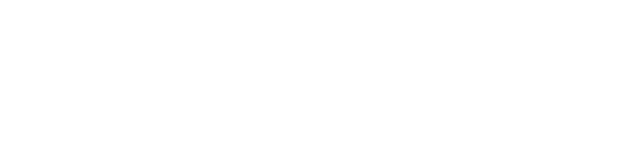
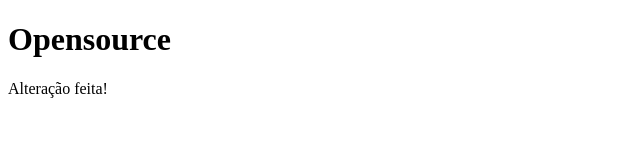
Before and after one commit to alankobayashi/projeto_opensource, a plain HTML site: page index.html in a window 1280 px wide. Shown: the whole page, without its empty margins (0-640 px from the left). Drawn offline with Linux system fonts and the light colour scheme.

Commit message:
paragrafo da pagina

```diff
--- a/index.html
+++ b/index.html
@@ -4,6 +4,7 @@
 	<title></title>
 </head>
 <body>
-
+	<h1>Opensource</h1>
+	<p>Alteração feita!</p>
 </body>
 </html>
```
